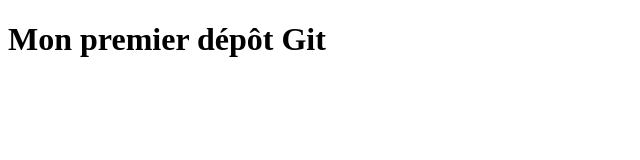
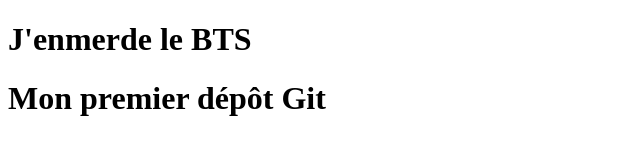
Before and after one commit to Krokmakeu/td-git-perso, a plain HTML site: page index.html in a window 1280 px wide. Shown: the whole page, without its empty margins (0-640 px from the left). Drawn offline with Linux system fonts and the light colour scheme.

Commit message:
Ajout d'une phrase de présentation

```diff
--- a/index.html
+++ b/index.html
@@ -1,10 +1,11 @@
 <!DOCTYPE html>
 <html lang="fr">
 <head>
- <meta charset="UTF-8">
- <title>Mon premier dépôt</title>
+    <meta charset="UTF-8">
+    <title>Mon premier dépôt</title>
+    <h1>J'enmerde le BTS</h1>
 </head>
 <body>
- <h1>Mon premier dépôt Git</h1>
+    <h1>Mon premier dépôt Git</h1>
 </body>
 </html>
```
